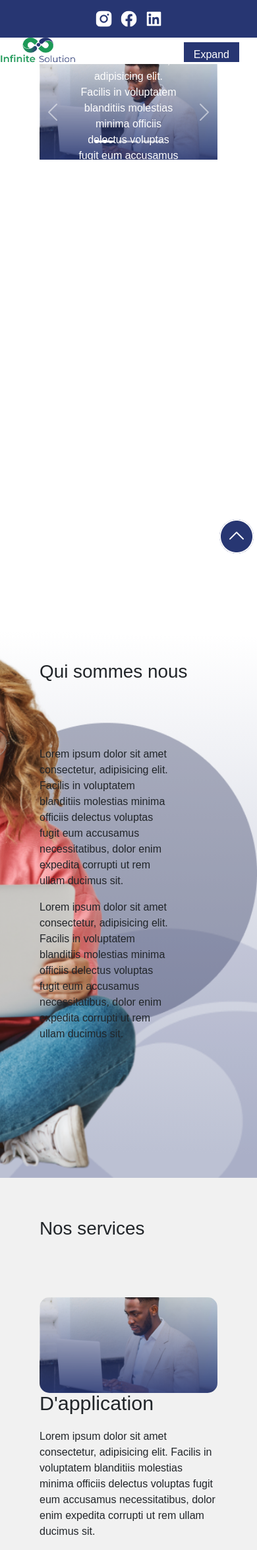
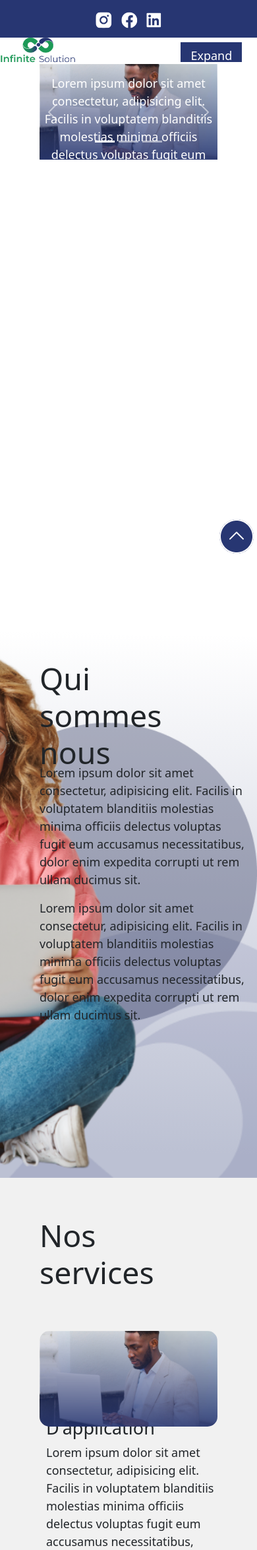
Before and after one commit to Djoufson/Infinite-Solutions, a PHP site: page / in a window 390 px wide; the page is wider, and only the part inside the window is pictured. Shown: the top 2349 px of that part at 66% size. Run offline with PHP 8.4, Linux system fonts and the light colour scheme; data that the repository does not hold is empty.

Commit message:
mise a jour du CSS

```diff
--- a/CSS/main.css
+++ b/CSS/main.css
@@ -3,7 +3,6 @@
     padding: 0;
     margin: 0;
     text-decoration: none;
-    font-family: sans-serif;
     list-style: none;
     scroll-behavior: smooth;
 }
@@ -17,6 +16,13 @@ body{
     --second-color: #1D9A57;
 }
 
+h1{
+    font-size: 5rem;
+}
+
+p, div{
+    font-size: large;
+}
 
 .pin{
     position: fixed;
@@ -38,7 +44,7 @@ body{
     width: 100%;
     height: 57px;
     position: fixed;
-    z-index: 1;
+    z-index: 2;
 }
 
 .reseaux div{
@@ -56,7 +62,7 @@ header>nav{
     position: relative;
     margin-bottom: 40px;
     top: 50px;
-    z-index: 0;
+    z-index: 1;
     display: flex;
 }
 
@@ -147,6 +153,13 @@ header>nav{
 section{
     padding: 60px;
 }
+
+@media only screen and(max-width: 500px) {
+    section{
+        padding: 5px 0;
+    }
+}
+
 /* Slider */
 .slider{
     padding-top: 0;
@@ -176,6 +189,12 @@ section{
     position: absolute;
     top: 50%;
     transform: translateY(-50%);
+}
+
+@media only screen and (max-width: 1100px) {
+    #qui div{
+        width: 80%;
+    }
 }
 
 /* Services */
@@ -216,32 +235,39 @@ section{
 }
 
 @media only screen and (max-width: 800px) {
-    #services, #services .service-section, #services img{
+    #services .service-section{
         display: block;
+        height: 80vw;
+        position: relative;
     }
-    #services img{
-        width: 100%;
-        margin-top: 10%;
+
+    .service-section img{
         position: absolute;
         top: 0;
     }
 
-    #services h3, #services button{
-        margin: 20px 0;
-    }
-
-
-    .service-section div{
+    .service-section>div{
+        position: absolute;
         width: 100%;
-        padding: 0;
-        margin: auto 0;
-        position: absolute;
         bottom: 0;
     }
 
-    .service-section{
+    .service-section h3{
+        font-size: 1.5em;
+    }
+}
+@media only screen and (max-width: 550px) {
+    #services .service-section{
+        display: block;
+        height: 97vw;
         position: relative;
-        height: 500px;
+    }
+}
+@media only screen and (max-width: 460px) {
+    #services .service-section{
+        display: block;
+        height: 117vw;
+        position: relative;
     }
 }
 /* Formations */
@@ -309,7 +335,7 @@ section{
     transition: 0.5s all ease-in-out;
 }
 
-@media only screen and (max-width: 800px) {
+@media only screen and (max-width: 1131px) {
     .realisations-items{
         display: inline-block;
         position: absolute;
@@ -333,6 +359,15 @@ section{
         width: auto;
         text-align: center;
         margin-bottom: 10px;
+    }
+
+    .realisations>p{
+        width: 100%;
+        margin: auto;
+    }
+    .formations-text{
+        width: 100%;
+        margin: auto;
     }
 }
 /* Travaux */
@@ -445,7 +480,6 @@ section{
 
 .contactez-nous .text, .form{
     width: 50%;
-    padding: 50px;
     margin: auto;
 }
 
@@ -462,13 +496,18 @@ label{
     margin: 5px 0 10px 0;
 }
 
-.input span{
+.input input:focus, .input textarea:focus{
+    outline: #273672a4 solid 2px;
+    border-radius: 2px;
+}
+
+label span{
     margin: auto 5px;
-    color: rgb(124, 5, 5);
+    color: rgb(177, 19, 19);
 }
 
 .input input, textarea{
-    width: 90%;
+    width: 100%;
     border: none;
     padding: 10px;
 }
@@ -478,10 +517,88 @@ label{
     padding: 15px;
 }
 
+@media only screen and(max-width: 800px) {
+
+    .container .form{
+        width: 100%;
+        padding: 0;
+    }
+}
+
+#footer{
+    padding: 60px;
+    background: url(./RESOURCES/IMAGES/footer_container.png);
+    background-size: cover;
+}
+
 .footer-container{
     display: flex;
 }
 
-.footer-container:first{
+.footer-container>div{
+    margin: 5px;
+    padding-right: 40px;
+}
+
+.footer-container .description{
     width: 40%;
 }
+
+.contact svg{
+    margin-right: 15px;
+}
+#footer li{
+    padding: 5px 0;
+}
+
+.description img{
+    height: 100px;
+    padding-bottom: 25px;
+}
+
+#footer h2{
+    color: #4A5789;
+    font-size: 1.7em;
+    margin-bottom: 20px;
+}
+
+#footer ul{
+    padding: 0;
+}
+
+#footer .reseaux-sociaux{
+    text-align: right;
+}
+
+.reseaux-sociaux svg path{
+    fill: var(--main-color);
+}
+@media only screen and (max-width: 1119px) {
+    .footer-container{
+        display: block;
+    }
+    .footer-container .description{
+        width: 100%;
+    }
+    .contactez-nous .container{
+        display: block;
+        width: auto;
+        margin: auto;
+    }
+
+    .contactez-nous .text, .contactez-nous .form{
+        width: 100%;
+    }
+
+    h1{
+        font-size: 2.9rem;
+    }
+
+}
+
+/* Mobile */
+@media only screen and(max-width: 800px){
+    h1{
+        font-size: 1.2rem;
+    }
+}
--- a/index.php
+++ b/index.php
@@ -335,6 +335,7 @@ include "FUNCTION/contact.func.php";
         <div class="reseaux-sociaux">
 
         </div>
+        <hr>
         <div class="copyright">
             <p>&copy; Infinite Solutions | Copyright 2022</p>
         </div>
```
